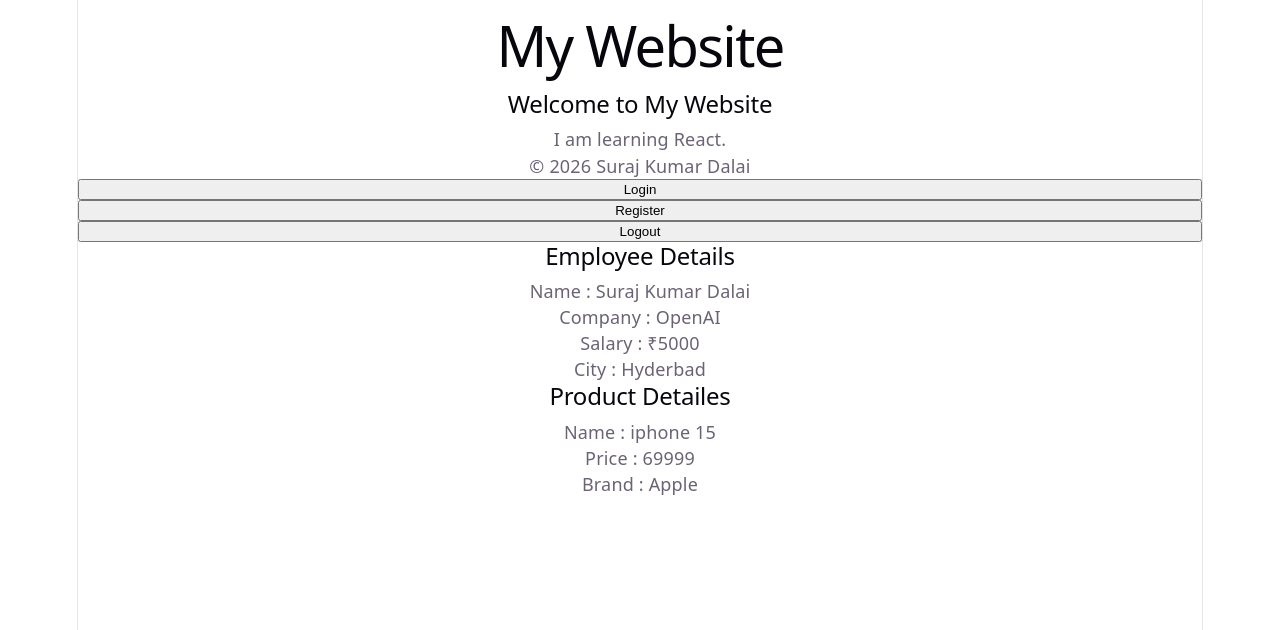
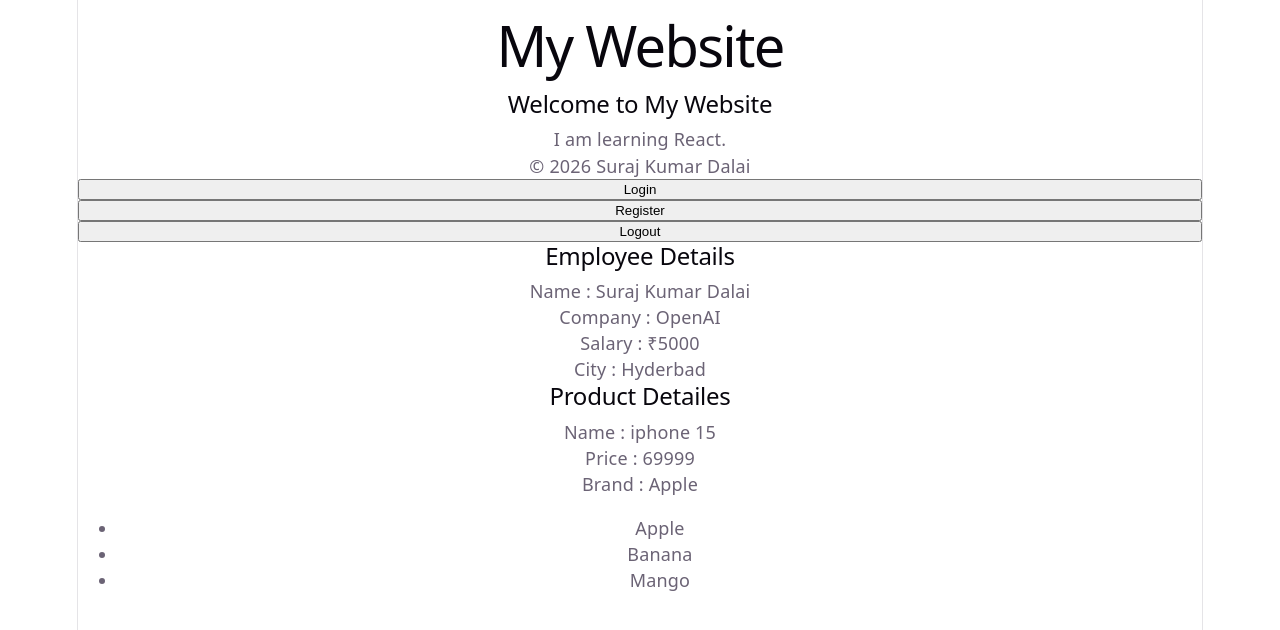
Before and after one commit to SurajKumarDalai/react-learning, a React (Vite) app: page / in a window 1280 px wide. Shown: the top 630 px of the page. Built offline with nearby package versions, Linux system fonts and the light colour scheme.

Commit message:
Learn passing arrays as props in React

```diff
--- a/src/App.jsx
+++ b/src/App.jsx
@@ -4,6 +4,7 @@ import Footer from "./components/Footer";
 import Button from "./components/Button";
 import Employee from "./components/Employee";
 import Product from "./components/Product";
+import List from "./components/List";
 
 function App(){
 
@@ -20,6 +21,10 @@ function App(){
       brand : "Apple"
     };
 
+    const fruits = ["Apple",
+    "Banana",
+    "Mango"];
+
   return(
     <>
     <Navbar />
@@ -32,6 +37,8 @@ function App(){
     <Employee employee = {employee}/>
 
     <Product product = {product}/>
+
+    <List fruits = {fruits}/>
     </>
     );
 
--- /dev/null
+++ b/src/components/List.jsx
@@ -0,0 +1,13 @@
+function List ({fruits}){
+
+    return(
+
+        <ul>
+            <li>{fruits[0]}</li>
+            <li>{fruits[1]}</li>
+            <li>{fruits[2]}</li>
+        </ul>
+
+    );
+}
+export default List;
```
